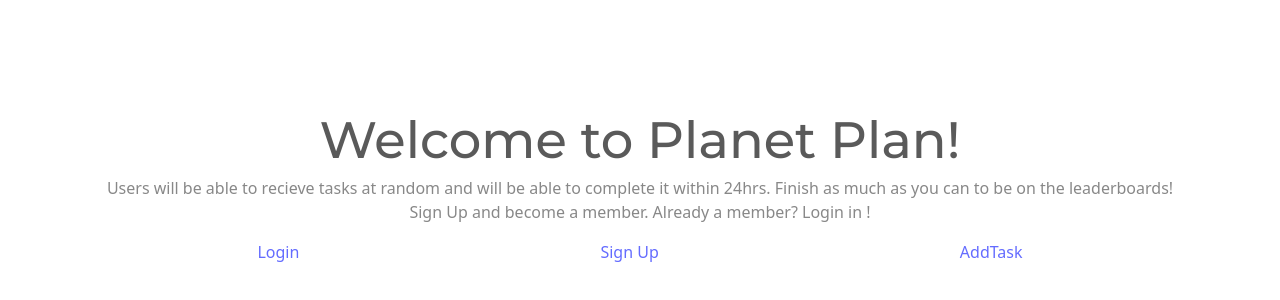
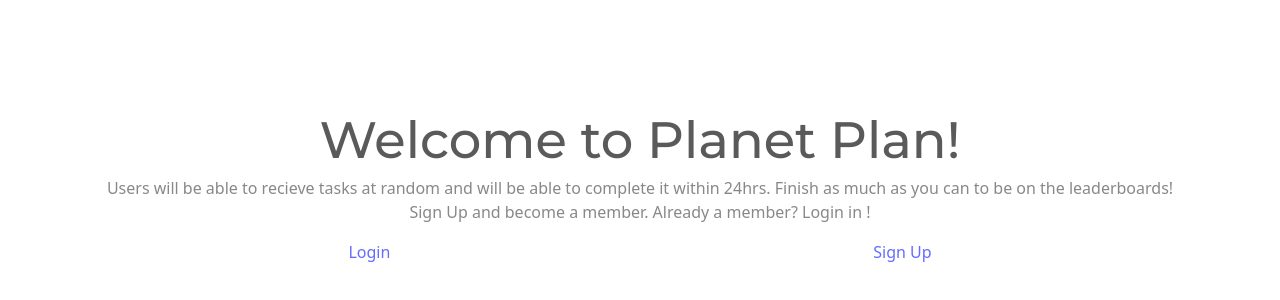
Before and after one commit to lixin-source/technica23, a React (Vite) app in the folder planetplan/: page / in a window 1280 px wide. Shown: the part 212-512 px from the top of the page. Built offline with nearby package versions, Linux system fonts and the light colour scheme.

Commit message:
Cleaned files, removed Add from init

```diff
--- a/planetplan/src/components/UncompletedTasks.jsx
+++ b/planetplan/src/components/UncompletedTasks.jsx
@@ -1,5 +1,5 @@
-import React, { useEffect, useState } from 'react';
-import { supabase } from './supabase'; // Import your Supabase client
+import { useEffect, useState } from 'react';
+import { supabase } from '../client'; // Import your Supabase client
 
 function UncompletedTasks() {
   const [tasks, setTasks] = useState([]);
--- a/planetplan/src/pages/InitialHome.jsx
+++ b/planetplan/src/pages/InitialHome.jsx
@@ -1,5 +1,4 @@
 import Welcome from "../components/Welcome";
-import { useState } from 'react'
 import { Link } from 'react-router-dom'
 
 
@@ -11,7 +10,6 @@ function InitialHome() {
           <div className="d-flex justify-content-around">
             <Link to={`/login`}>Login</Link>
             <Link to={`/signup`}>Sign Up</Link>
-            <Link to={`/addtask`}>AddTask</Link>
           </div>
     </div>
   )
```
